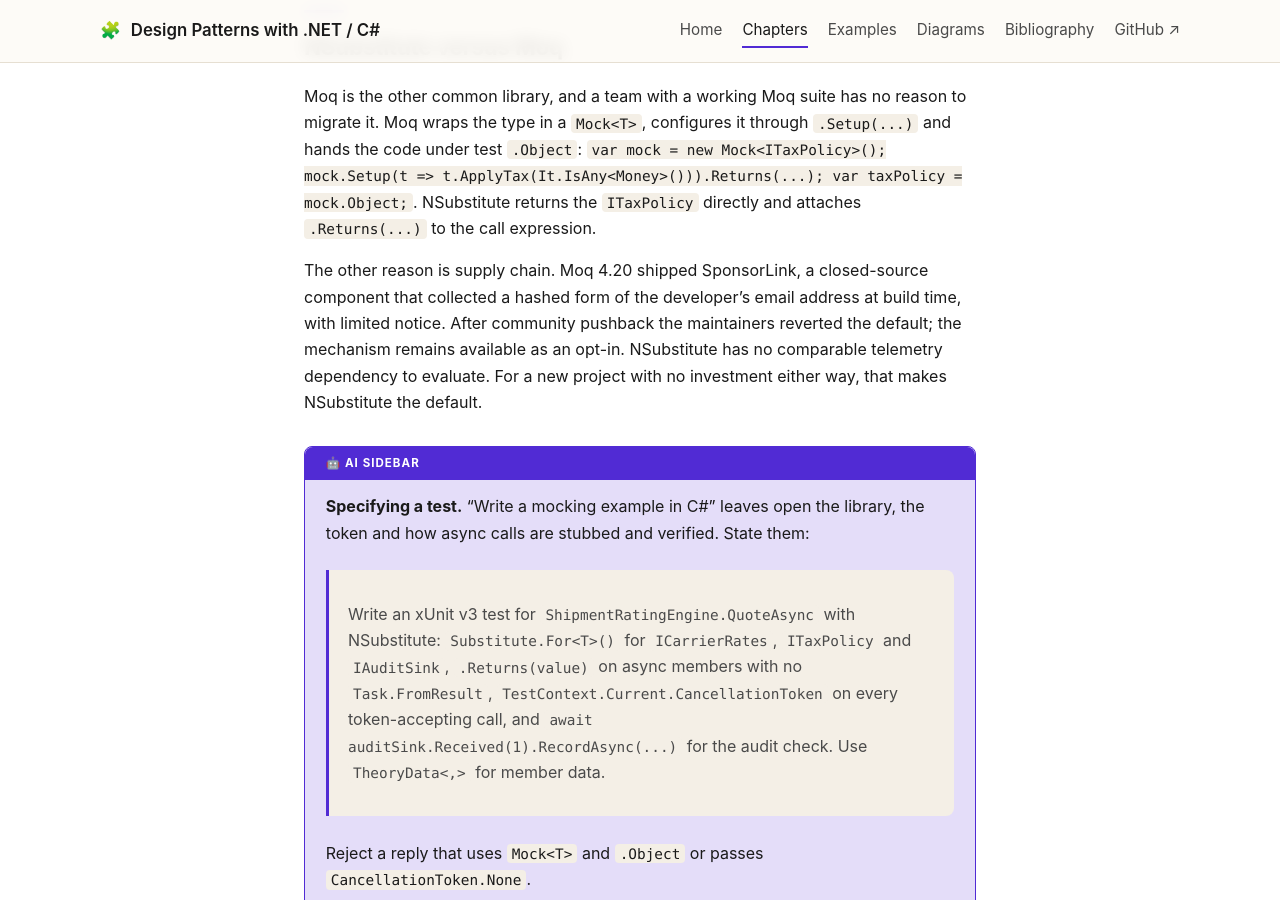
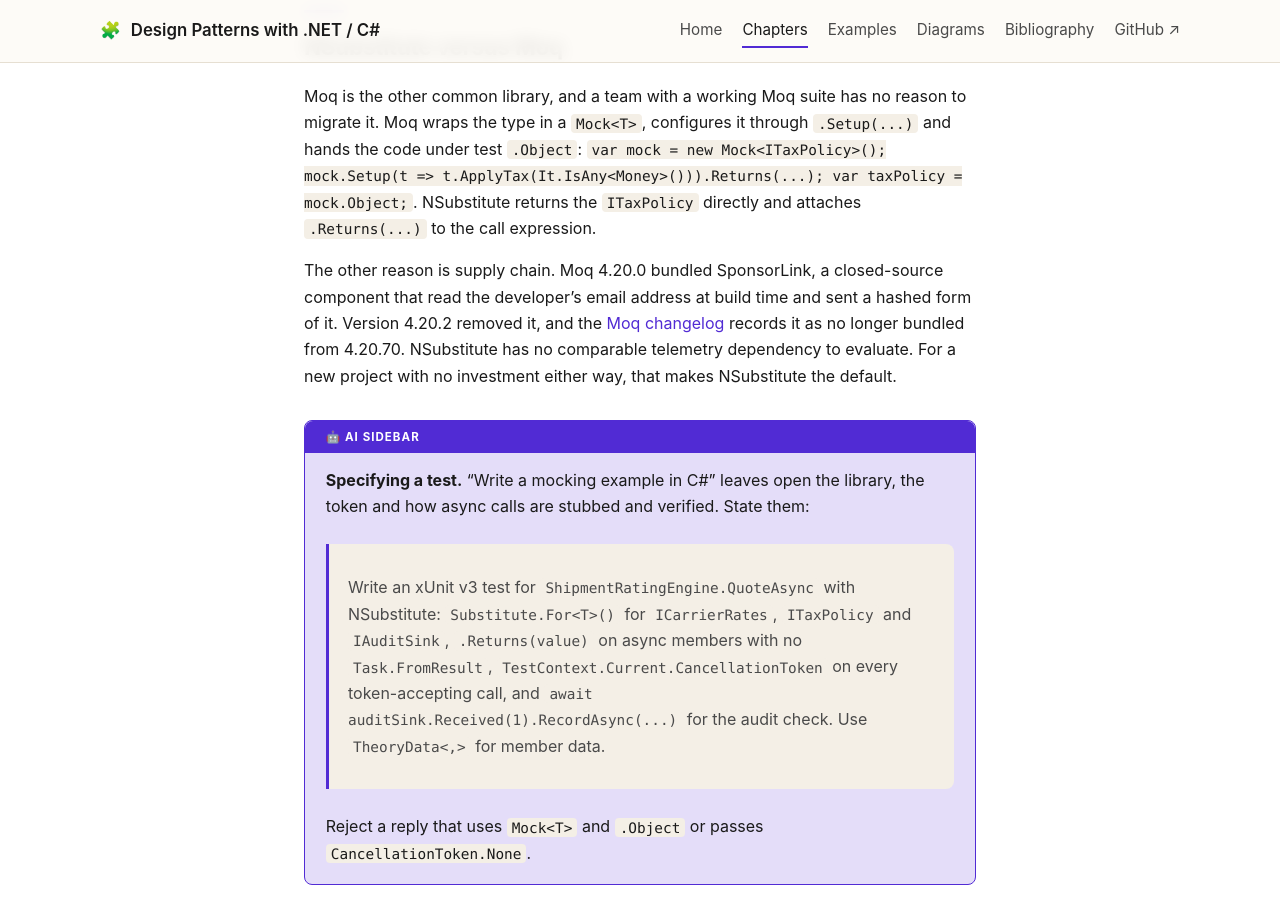
Before and after one commit to patterncatalyst/csharp-design-patterns, a Jekyll site: the page built from _docs/10-testing-with-xunit-and-nsubstitute.md, in a window 1280 px wide and 900 px high, scrolled down 10157 px. Built offline with Jekyll 4.4.1, drawn with Linux system fonts in a browser that asks for light colours.

Commit message:
docs(r31): chapter 10 Moq SponsorLink history matches the Moq changelog, cited

```diff
--- a/_docs/10-testing-with-xunit-and-nsubstitute.md
+++ b/_docs/10-testing-with-xunit-and-nsubstitute.md
@@ -286,7 +286,7 @@ A caller-owned `CancellationTokenSource` lets both checks require that exact tok
 
 Moq is the other common library, and a team with a working Moq suite has no reason to migrate it. Moq wraps the type in a `Mock<T>`, configures it through `.Setup(...)` and hands the code under test `.Object`: `var mock = new Mock<ITaxPolicy>(); mock.Setup(t => t.ApplyTax(It.IsAny<Money>())).Returns(...); var taxPolicy = mock.Object;`. NSubstitute returns the `ITaxPolicy` directly and attaches `.Returns(...)` to the call expression.
 
-The other reason is supply chain. Moq 4.20 shipped SponsorLink, a closed-source component that collected a hashed form of the developer's email address at build time, with limited notice. After community pushback the maintainers reverted the default; the mechanism remains available as an opt-in. NSubstitute has no comparable telemetry dependency to evaluate. For a new project with no investment either way, that makes NSubstitute the default.
+The other reason is supply chain. Moq 4.20.0 bundled SponsorLink, a closed-source component that read the developer's email address at build time and sent a hashed form of it. Version 4.20.2 removed it, and the [Moq changelog](https://github.com/devlooped/moq/blob/main/changelog.md) records it as no longer bundled from 4.20.70. NSubstitute has no comparable telemetry dependency to evaluate. For a new project with no investment either way, that makes NSubstitute the default.
 
 <blockquote class="ai-sidebar" markdown="1">
 **Specifying a test.** "Write a mocking example in C#" leaves open the library, the token and how async calls are stubbed and verified. State them:
```
